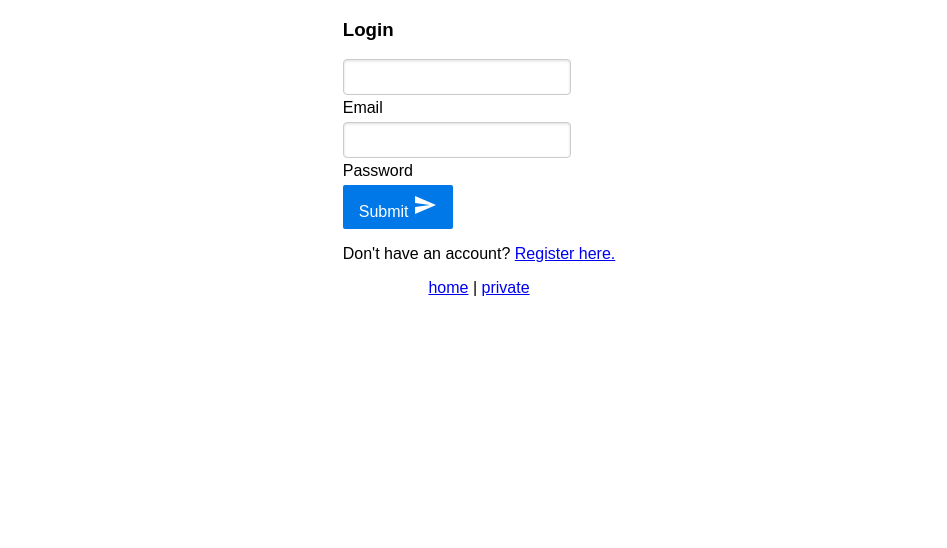
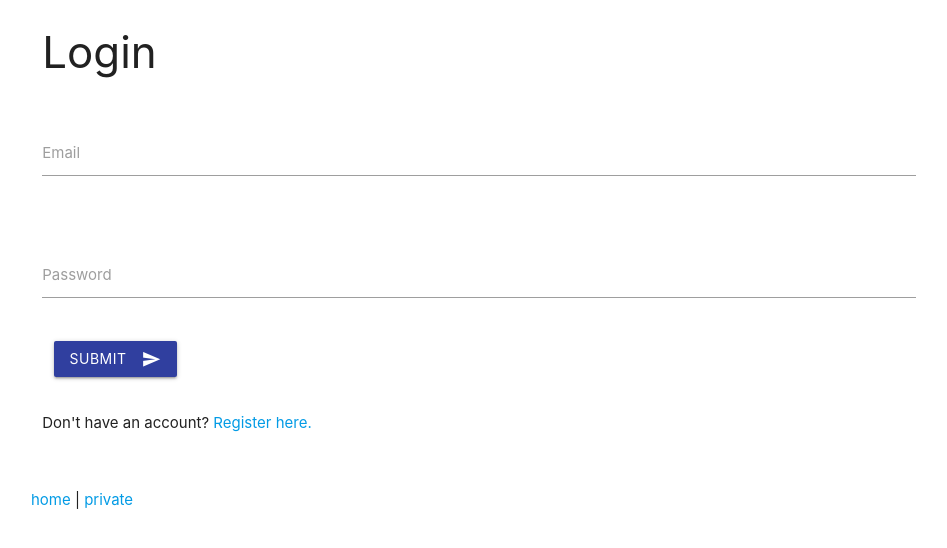
Before and after one commit to eddyizm/HTMX_FastAPI_Login, a FastAPI app: page / in a window 1280 px wide. Shown: the top 548 px of the page, without its empty margins (161-1108 px from the left). Run offline with FastAPI, Linux system fonts and the light colour scheme; some libraries are stand-ins or nearby versions.

Commit message:
Revert "first past, swapped out index html css"
This reverts commit 12a81740ae8431baa539372289f563e56a2d61a0.

```diff
--- a/static/css/style.css
+++ b/static/css/style.css
@@ -1,4 +1,4 @@
-/* label focus and underline color for email type input
+/* label focus and underline color for email type input */
 .input-field input[type="email"]:focus + label {
     color: #303f9f !important;
 }
@@ -6,41 +6,14 @@
 .row .input-field input[type="email"]:focus {
     border-bottom: 1px solid #303f9f !important;
     box-shadow: 0 1px 0 0 #303f9f !important;
-} */
+}
 
 /* label focus and underline color for password type input */
-/* .input-field input[type="password"]:focus + label {
+.input-field input[type="password"]:focus + label {
     color: #303f9f !important;
 }
 
 .row .input-field input[type="password"]:focus {
     border-bottom: 1px solid #303f9f !important;
     box-shadow: 0 1px 0 0 #303f9f !important;
-} */
-
-body {
-    height: 100%;
-    display: flex;
-    flex-direction: column;
-    align-items: center;
-    justify-content: center;
 }
-
-/* Display content in a column */
-.wrapper{
-    display: flex;
-    flex-direction: column;
-    h1{
-        margin-bottom: 1rem;
-    }
-}
-
-.material-icons {
-    font-weight: 200;
-    display: inline-block;
-}
-
-.pure-button-primary {
-    display: inline-block;
-    vertical-align: middle;
-}
--- a/templates/base.html
+++ b/templates/base.html
@@ -2,17 +2,18 @@
 <html lang="en">
     <head>
         <meta http-equiv="Content-Type" content="text/html; charset=UTF-8" />
+
         <!--Import Google Icon Font-->
         <link
             href="https://fonts.googleapis.com/icon?family=Material+Icons"
             rel="stylesheet"
         />
+        <!-- Compiled and minified CSS -->
         <link
             rel="stylesheet"
-            href="https://cdn.jsdelivr.net/npm/purecss@3.0.0/build/pure-min.css"
-            integrity="sha384-X38yfunGUhNzHpBaEBsWLO+A0HDYOQi8ufWDkZ0k9e0eXz/tH3II7uKZ9msv++Ls"
-            crossorigin="anonymous"
+            href="https://cdnjs.cloudflare.com/ajax/libs/materialize/1.0.0/css/materialize.min.css"
         />
+
         <!--Let browser know website is optimized for mobile-->
         <meta name="viewport" content="width=device-width, initial-scale=1.0" />
         <link
@@ -22,10 +23,11 @@
         />
     </head>
     <body>
-        <main class="wrapper">{% block content %} {% endblock %}</main>
+        <main>{% block content %} {% endblock %}</main>
+        <!-- Compiled and minified JavaScript -->
+        <script src="https://cdnjs.cloudflare.com/ajax/libs/materialize/1.0.0/js/materialize.min.js"></script>
+        <!-- Load from unpkg -->
         <script src="https://unpkg.com/htmx.org@1.7.0"></script>
-        <footer class="container">
-            <a href="/">home</a> | <a href="/private">private</a>
-        </footer>
+        <footer class="container"> <a href="/">home</a> | <a href="/private">private</a></footer>
     </body>
 </html>
--- a/templates/index.html
+++ b/templates/index.html
@@ -1,18 +1,17 @@
 {% extends "base.html" %} {% block content %}
 <!-- LOGIN FORM -->
 <div id="login" class="container">
-    <div class="wrapper">
     <div class="row">
         <div class="row col s4">
             <h3>Login</h3>
         </div>
-        <form  class="pure-form pure-form-stacked"
+        <form class="col s12"
                hx-post="/login/"
                hx-swap="innerHTML"
                hx-target="#login"
                method="post">
             <div class="row">
-                <div class="pure-input-2-3">
+                <div class="input-field col s12">
                     <input id="email" type="email"  name= "email"  class="validate" required/>
                     <label for="email">Email</label>
                     <span
@@ -23,13 +22,13 @@
                 </div>
             </div>
             <div class="row">
-                <div class="pure-input-2-3">
+                <div class="input-field  col s12">
                     <input id="password" name="password" type="password" class="validate" required/>
                     <label for="password">Password</label>
                 </div>
             </div>
-            <div class="pure-input-2-3">
-                <button  class="pure-button pure-button-primary" type="submit" name="action">Submit
+            <div class="row col s4">
+                <button class="btn waves-effect indigo darken-2 waves-light " type="submit" name="action">Submit
                     <i class="material-icons right">send</i>
                   </button>
             </div>
@@ -39,6 +38,5 @@
         </div>
     </div>
 </div>
-</div>
 <!-- END LOGIN FORM -->
 {% endblock %}
```
Also changed, not shown: templates/register.html (+5 -5 lines).
